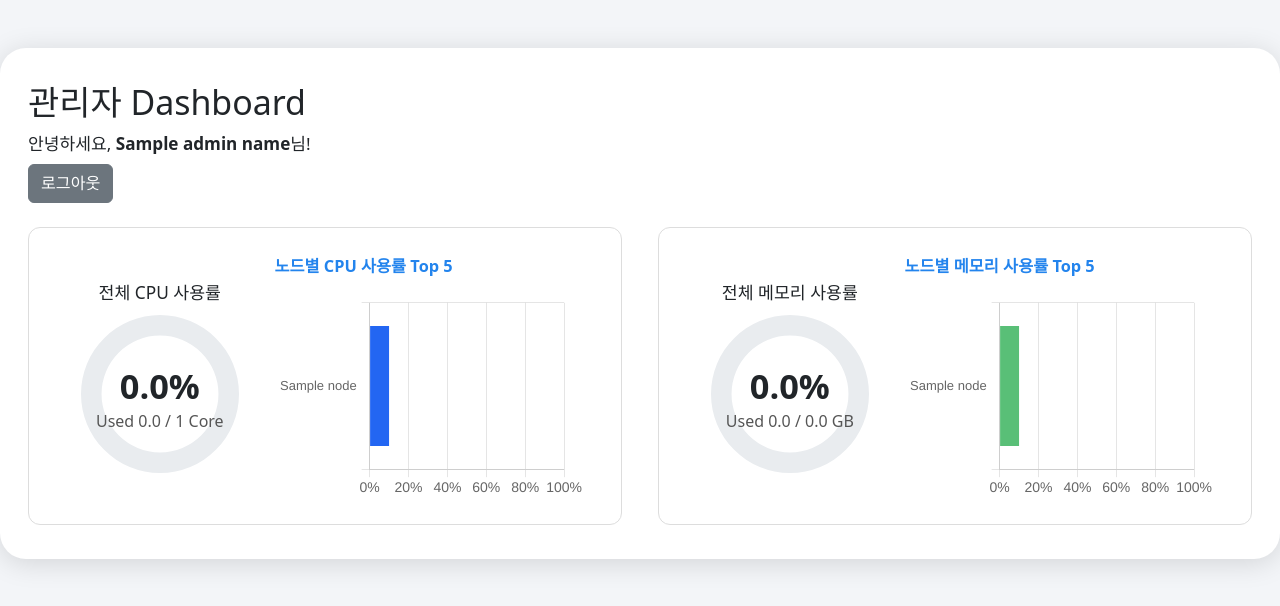
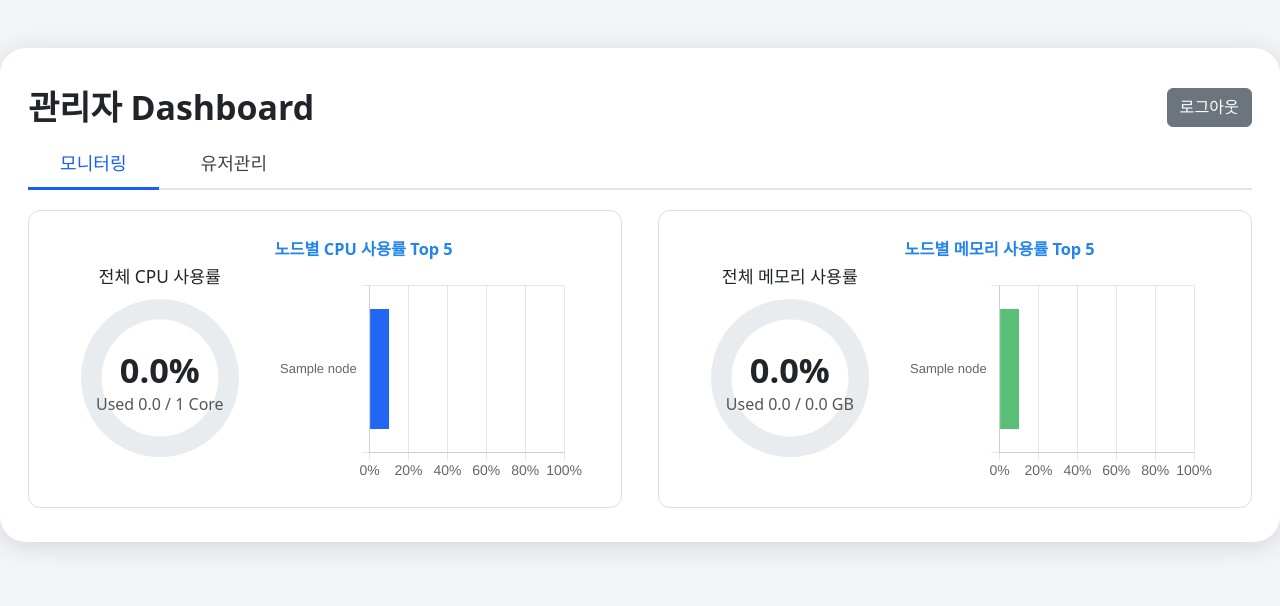
Before and after one commit to widen0814/VDI, a Flask app: template backend/templates/admin_dashboard.html in a window 1280 px wide. Shown: the top 606 px of the page. Run offline with Flask 3, Linux system fonts and the light colour scheme; the template is opened without the code that fills it: most values are stand-ins (such as "Sample title", 1, 10 or a date in 2020).

Commit message:
12-04-01

```diff
--- a/backend/app.py
+++ b/backend/app.py
@@ -1,11 +1,18 @@
-from flask import Flask, render_template, request, redirect, session
-from db import get_db_connection
+from flask import Flask, render_template, request, redirect, session, url_for
+from db import (
+    get_db_connection,
+    get_user_by_username,
+    get_admin_by_username,
+    get_all_users,
+    set_last_logout
+)
 from kubernetes import client, config
-import operator
-import requests
+from datetime import datetime
 
 app = Flask(__name__)
-app.secret_key = "super-secret-key-123"
+app.secret_key = "super-secret-key-1234"
+
+# ----------------############## POD/GUI 기능 #####################----------------
 
 def ensure_gui_pod(user):
     config.load_kube_config()
@@ -44,134 +51,42 @@ def delete_gui_pod(user):
     v1 = client.CoreV1Api()
     try:
         v1.delete_namespaced_pod(name=pod_name, namespace=namespace)
-    except Exception as e:
+    except Exception:
         pass
+    set_last_logout(user)
 
-PROMETHEUS_URL = "http://192.168.2.111:30900"
+def check_gui_pod(user):
+    config.load_kube_config()
+    namespace = "default"
+    pod_name = f"gui-{user}"
+    v1 = client.CoreV1Api()
+    try:
+        pod = v1.read_namespaced_pod(name=pod_name, namespace=namespace)
+        return pod.status.phase == "Running"
+    except Exception:
+        return False
 
-def query_prometheus(query):
-    try:
-        response = requests.get(f"{PROMETHEUS_URL}/api/v1/query", params={'query': query}, timeout=4)
-        result = response.json()
-        if result['status'] == 'success':
-            return result['data']['result']
-    except Exception as e:
-        print("Prometheus query error:", e)
-    return []
-
-def get_node_cpu_percent():
-    cpu_query = '100 * (1 - avg(rate(node_cpu_seconds_total{mode="idle"}[2m])) by (instance))'
-    cpu_data = query_prometheus(cpu_query)
-    percent_dict = {}
-    for item in cpu_data:
-        node = item["metric"].get("instance", "unknown")
-        value = float(item["value"][1])
-        percent_dict[node] = value
-    return percent_dict
-
-def get_node_mem_percent():
-    mem_total_query     = 'node_memory_MemTotal_bytes'
-    mem_free_query      = 'node_memory_MemFree_bytes'
-    mem_buffers_query   = 'node_memory_Buffers_bytes'
-    mem_cached_query    = 'node_memory_Cached_bytes'
-    mem_sreclaim_query  = 'node_memory_SReclaimable_bytes'
-
-    total_data    = query_prometheus(mem_total_query)
-    free_data     = query_prometheus(mem_free_query)
-    buffers_data  = query_prometheus(mem_buffers_query)
-    cached_data   = query_prometheus(mem_cached_query)
-    sreclaim_data = query_prometheus(mem_sreclaim_query)
-
-    percent_dict = {}
-    for item in total_data:
-        node = item["metric"].get("instance", "unknown")
-        total    = float(item["value"][1])
-        free     = float(next((i["value"][1] for i in free_data if i["metric"].get("instance", "") == node), 0))
-        buffers  = float(next((i["value"][1] for i in buffers_data if i["metric"].get("instance", "") == node), 0))
-        cached   = float(next((i["value"][1] for i in cached_data if i["metric"].get("instance", "") == node), 0))
-        sreclaim = float(next((i["value"][1] for i in sreclaim_data if i["metric"].get("instance", "") == node), 0))
-        used = total - (free + buffers + cached + sreclaim)
-        used_percent = (used / total) * 100 if total > 0 else 0
-        percent_dict[node] = used_percent
-    return percent_dict
-
-def get_node_mem_used_total_bytes():
-    # Returns two dicts: used_bytes and total_bytes per node
-    mem_total_query     = 'node_memory_MemTotal_bytes'
-    mem_free_query      = 'node_memory_MemFree_bytes'
-    mem_buffers_query   = 'node_memory_Buffers_bytes'
-    mem_cached_query    = 'node_memory_Cached_bytes'
-    mem_sreclaim_query  = 'node_memory_SReclaimable_bytes'
-
-    total_data    = query_prometheus(mem_total_query)
-    free_data     = query_prometheus(mem_free_query)
-    buffers_data  = query_prometheus(mem_buffers_query)
-    cached_data   = query_prometheus(mem_cached_query)
-    sreclaim_data = query_prometheus(mem_sreclaim_query)
-
-    used_bytes_dict = {}
-    total_bytes_dict = {}
-    for item in total_data:
-        node = item["metric"].get("instance", "unknown")
-        total    = float(item["value"][1])
-        free     = float(next((i["value"][1] for i in free_data if i["metric"].get("instance", "") == node), 0))
-        buffers  = float(next((i["value"][1] for i in buffers_data if i["metric"].get("instance", "") == node), 0))
-        cached   = float(next((i["value"][1] for i in cached_data if i["metric"].get("instance", "") == node), 0))
-        sreclaim = float(next((i["value"][1] for i in sreclaim_data if i["metric"].get("instance", "") == node), 0))
-        used = total - (free + buffers + cached + sreclaim)
-        used_bytes_dict[node] = used
-        total_bytes_dict[node] = total
-    return used_bytes_dict, total_bytes_dict
-
-def get_node_name_map():
-    config.load_kube_config()
-    v1 = client.CoreV1Api()
-    nodes = v1.list_node()
-    node_map = {}
-    node_core_count = {}
-    for node in nodes.items:
-        node_name = node.metadata.name
-        core_count = 0
-        for cap_k, cap_v in node.status.capacity.items():
-            if cap_k == "cpu":
-                try:
-                    core_count = int(cap_v)
-                except:
-                    if "m" in cap_v:
-                        core_count = int(cap_v.replace("m", "")) / 1000
-            elif cap_k == "allocatable":
-                continue
-        node_core_count[node_name] = core_count
-        for address in node.status.addresses:
-            if address.type == "InternalIP":
-                node_map[address.address + ":9100"] = node_name
-    return node_map, node_core_count
+# ----------------############## 유저/관리자 로그인/로그아웃 #####################----------------
 
 @app.route("/", methods=["GET", "POST"])
 def login():
     if request.method == "POST":
         username = request.form["username"]
         password = request.form["password"]
-        conn = get_db_connection()
-        cur = conn.cursor()
-        cur.execute("SELECT * FROM users WHERE username=%s AND password=%s", (username, password))
-        user = cur.fetchone()
-        cur.close()
-        conn.close()
-        if user:
+        user = get_user_by_username(username)
+        if user and user[2] == password:
             session['username'] = username
             pod, status, gui_url = ensure_gui_pod(username)
-            return render_template("waiting.html", gui_url="/desktop")
+            return render_template("waiting.html", gui_url=url_for('desktop'))
         else:
-            message = "로그인 실패"
-            return render_template("login.html", message=message)
+            return render_template("login.html", message="로그인 실패")
     return render_template("login.html")
 
 @app.route("/desktop")
 def desktop():
     username = session.get('username')
     if not username:
-        return redirect("/")
+        return redirect(url_for('login'))
     gui_url = "http://192.168.2.111:30680/"
     return render_template("desktop.html", gui_url=gui_url, username=username)
 
@@ -188,79 +103,67 @@ def admin_login():
     if request.method == "POST":
         username = request.form["username"]
         password = request.form["password"]
-        conn = get_db_connection()
-        cur = conn.cursor()
-        cur.execute("SELECT * FROM admins WHERE username=%s AND password=%s", (username, password))
-        admin = cur.fetchone()
-        cur.close()
-        conn.close()
-        if admin:
+        admin = get_admin_by_username(username)
+        if admin and admin[2] == password:
             session['admin_logged_in'] = True
             session['admin_name'] = username
-            return redirect("/admin_dashboard")
+            return redirect(url_for('admin_dashboard'))
         else:
-            message = "로그인 실패"
-            return render_template("admin_login.html", message=message)
+            return render_template("admin_login.html", message="로그인 실패")
     return render_template("admin_login.html")
-
-@app.route("/admin_dashboard")
-def admin_dashboard():
-    if not session.get("admin_logged_in"):
-        return redirect("/admin_login")
-
-    cpu_by_node = get_node_cpu_percent()
-    mem_by_node = get_node_mem_percent()
-    node_name_map, node_core_count = get_node_name_map()
-
-    # 모든 노드명 리스트 (k8s에서 수집한 노드 전체)
-    all_node_names = list(node_core_count.keys())
-
-    # Prometheus값(node-exporter)와 합산
-    cpu_by_name = {node_name_map.get(ip, ip): percent for ip, percent in cpu_by_node.items()}
-    mem_by_name = {node_name_map.get(ip, ip): percent for ip, percent in mem_by_node.items()}
-
-    cpu_by_name_full = {name: cpu_by_name.get(name, 0) for name in all_node_names}
-    mem_by_name_full = {name: mem_by_name.get(name, 0) for name in all_node_names}
-
-    used_cores = 0
-    total_cores = 0
-    for node_name in all_node_names:
-        percent = cpu_by_name_full[node_name]
-        core = node_core_count.get(node_name, 0)
-        used_cores += core * percent / 100
-        total_cores += core
-    total_cpu_percent = (used_cores / total_cores) * 100 if total_cores > 0 else 0
-
-    cpu_top5 = sorted(cpu_by_name_full.items(), key=operator.itemgetter(1), reverse=True)[:5]
-    mem_top5 = sorted(mem_by_name_full.items(), key=operator.itemgetter(1), reverse=True)[:5]
-
-    total_mem_percent = (sum(mem_by_name_full.values()) / len(mem_by_name_full.values())) if mem_by_name_full else 0
-
-    # 메모리 Used/Total GB 계산
-    mem_used_dict, mem_total_dict = get_node_mem_used_total_bytes()
-    mem_used_gb = sum(mem_used_dict.values()) / 1024 / 1024 / 1024 if mem_used_dict else 0
-    mem_total_gb = sum(mem_total_dict.values()) / 1024 / 1024 / 1024 if mem_total_dict else 0
-
-    return render_template("admin_dashboard.html",
-        admin_name=session.get("admin_name", "admin"),
-        cpu_by_name=cpu_by_name_full,
-        mem_by_name=mem_by_name_full,
-        node_core_count=node_core_count,
-        total_cpu_percent=total_cpu_percent,
-        used_cores=used_cores,
-        total_cores=total_cores,
-        cpu_top5=cpu_top5,
-        mem_top5=mem_top5,
-        total_mem_percent=total_mem_percent,
-        mem_used_gb=mem_used_gb,
-        mem_total_gb=mem_total_gb
-    )
 
 @app.route("/admin_logout", methods=["POST"])
 def admin_logout():
     session.pop("admin_logged_in", None)
     session.pop("admin_name", None)
-    return redirect("/admin_login")
+    return redirect(url_for('admin_login'))
+
+# ----------------### 관리자 대시보드 (모니터링 탭/유저관리 탭 전체) ###------------------------
+
+@app.route("/admin_dashboard")
+def admin_dashboard():
+    if not session.get("admin_logged_in"):
+        return redirect(url_for('admin_login'))
+
+    # 모니터링 데이터 예시 (실제 값은 시스템에서 읽을 것)
+    total_cpu_percent = 4.1
+    used_cores = 1.0
+    total_cores = 24
+    total_mem_percent = 25.9
+    mem_used_gb = 11.9
+    mem_total_gb = 46.1
+    cpu_top5 = [("k8s-worker02", 1.2), ("k8s-worker01", 1.1), ("k8s-master01", 0.9)]
+    mem_top5 = [("k8s-worker01", 25.1), ("k8s-worker02", 22.9), ("k8s-master01", 19.6)]
+
+    # 유저 관리: users + pod 상태 조합
+    users = get_all_users()
+    user_status_list = []
+    for username, last_logout_at in users:
+        pod_online = check_gui_pod(username)
+        if pod_online:
+            status = "ONLINE"
+            recent_time = datetime.now().strftime("%Y-%m-%d %H:%M:%S")
+        else:
+            status = "OFFLINE"
+            recent_time = last_logout_at.strftime("%Y-%m-%d %H:%M:%S") if last_logout_at else "-"
+        user_status_list.append({
+            "username": username,
+            "status": status,
+            "recent_time": recent_time
+        })
+    return render_template(
+        "admin_dashboard.html",
+        admin_name=session.get("admin_name"),
+        total_cpu_percent=total_cpu_percent,
+        used_cores=used_cores,
+        total_cores=total_cores,
+        total_mem_percent=total_mem_percent,
+        mem_used_gb=mem_used_gb,
+        mem_total_gb=mem_total_gb,
+        cpu_top5=cpu_top5,
+        mem_top5=mem_top5,
+        user_status_list=user_status_list
+    )
 
 if __name__ == "__main__":
     app.run(host="0.0.0.0", port=8000)
--- a/backend/templates/admin_dashboard.html
+++ b/backend/templates/admin_dashboard.html
@@ -16,22 +16,67 @@
             border-radius:26px;
             box-shadow:0 4px 28px #0002;
         }
+        .card-header {
+            display: flex;
+            justify-content: space-between;
+            align-items: center;
+            margin-bottom: 10px;
+        }
+        .card-head-title {
+            font-size:2.12em;
+            font-weight:700;
+            margin-bottom:0;
+        }
+        .card-head-right {
+            display: flex;
+            flex-direction: column;
+            align-items: flex-end;
+            gap:7px;
+        }
+        .logout-btn-area {
+            display: flex;
+            align-items: center;
+        }
+        .tab-bar {
+            display: flex;
+            gap: 10px;
+            margin: 10px 0 20px 0;
+            border-bottom: 2px solid #e3e4e8;
+        }
+        .tab-btn {
+            padding: 7px 32px 10px 32px;
+            border: none;
+            background: none;
+            font-size: 1.13em;
+            font-weight: 560;
+            color: #444;
+            cursor: pointer;
+            border-bottom: 3px solid transparent;
+            margin-bottom: -2px;
+            transition: border 0.2s;
+        }
+        .tab-btn.active {
+            color: #195cff;
+            border-bottom: 3px solid #195cff;
+            background: none;
+        }
+        .tab-content {margin-top:18px;}
         .metric-row {
-            display:flex;
-            gap:36px;
-            justify-content:space-between;
+            display: flex;
+            gap: 36px;
+            justify-content: space-between;
         }
         .metric-box {
-            flex:1 1 0;
-            background:#fff;
-            border:1.5px solid #ddd;
-            border-radius:12px;
-            padding:26px 16px 24px 16px;
-            box-sizing:border-box;
-            display:flex;flex-direction:row;align-items:center;min-width:520px;
+            flex: 1 1 0;
+            background: #fff;
+            border: 1.5px solid #ddd;
+            border-radius: 12px;
+            padding: 26px 16px 24px 16px;
+            box-sizing: border-box;
+            display: flex; flex-direction: row; align-items: center; min-width: 520px;
         }
         .box-left {width:41%;min-width:210px;display:flex;flex-direction:column;align-items:center;}
-        .box-right {width:59%; min-width:310px;} /* 박스 더 작게 */
+        .box-right {width:59%; min-width:310px;}
         .donut-box {width:158px;height:158px;position:relative;}
         .donut-label {position:absolute;left:0;top:45px;width:158px;text-align:center;pointer-events:none;}
         .donut-label .number {font-size:2.15em;font-weight:700;}
@@ -42,11 +87,21 @@
 </head>
 <body>
     <div class="dashboard-card">
-        <h1 style="font-size:2.12em;" class="mb-2">관리자 Dashboard</h1>
-        <div class="mb-2" style="font-size:1.07em;">안녕하세요, <b>{{ admin_name }}</b>님!</div>
-        <form method="post" action="/admin_logout" class="mb-4">
+        <div class="card-header">
+            <div class="card-head-title">관리자 Dashboard</div>
+            <div class="card-head-right">
+                <form method="post" action="/admin_logout">
                     <button type="submit" class="btn btn-secondary" style="font-size:1.01em;">로그아웃</button>
                 </form>
+            </div>
+        </div>
+        <!-- 탭 메뉴 -->
+        <div class="tab-bar">
+            <button class="tab-btn active" id="tab_monitoring_btn" onclick="showTab('monitoring');return false;">모니터링</button>
+            <button class="tab-btn" id="tab_user_btn" onclick="showTab('user');return false;">유저관리</button>
+        </div>
+        <!-- 모니터링 탭 -->
+        <div class="tab-content" id="tab_monitoring">
             <div class="metric-row">
                 <!-- CPU Box -->
                 <div class="metric-box">
@@ -86,7 +141,41 @@
                 </div>
             </div>
         </div>
+        <!-- 유저관리 탭 -->
+        <div class="tab-content" id="tab_user" style="display:none;">
+            <table class="table table-bordered" style="width:100%;margin-top:28px;">
+                <thead>
+                    <tr>
+                        <th>아이디</th>
+                        <th>상태</th>
+                        <th>최근 접속시간</th>
+                    </tr>
+                </thead>
+                <tbody>
+                    {% for user in user_status_list %}
+                    <tr>
+                        <td>{{ user.username }}</td>
+                        <td>
+                            {% if user.status == "ONLINE" %}
+                                <span style="color:green;font-weight:600;">ONLINE</span>
+                            {% else %}
+                                <span style="color:#666;">OFFLINE</span>
+                            {% endif %}
+                        </td>
+                        <td>{{ user.recent_time }}</td>
+                    </tr>
+                    {% endfor %}
+                </tbody>
+            </table>
+        </div>
+    </div>
     <script>
+    function showTab(name) {
+        document.getElementById('tab_monitoring').style.display = (name=='monitoring') ? 'block' : 'none';
+        document.getElementById('tab_user').style.display = (name=='user') ? 'block' : 'none';
+        document.getElementById('tab_monitoring_btn').classList.toggle('active', name=='monitoring');
+        document.getElementById('tab_user_btn').classList.toggle('active', name=='user');
+    }
     Chart.defaults.font.size = 15; Chart.defaults.plugins.legend.display = false;
 
     // CPU 도넛
@@ -114,7 +203,7 @@
             grid: {display: true},
             ticks: {
               stepSize:20, font:{size:14},
-              callback: function(value) { return value + '%'; } // % 표기!
+              callback: function(value) { return value + '%'; }
             }
           },
           y: {
```
Also changed, not shown: backend/db.py (+29 -9 lines). Lines whose indentation alone changed are shown as unchanged.
